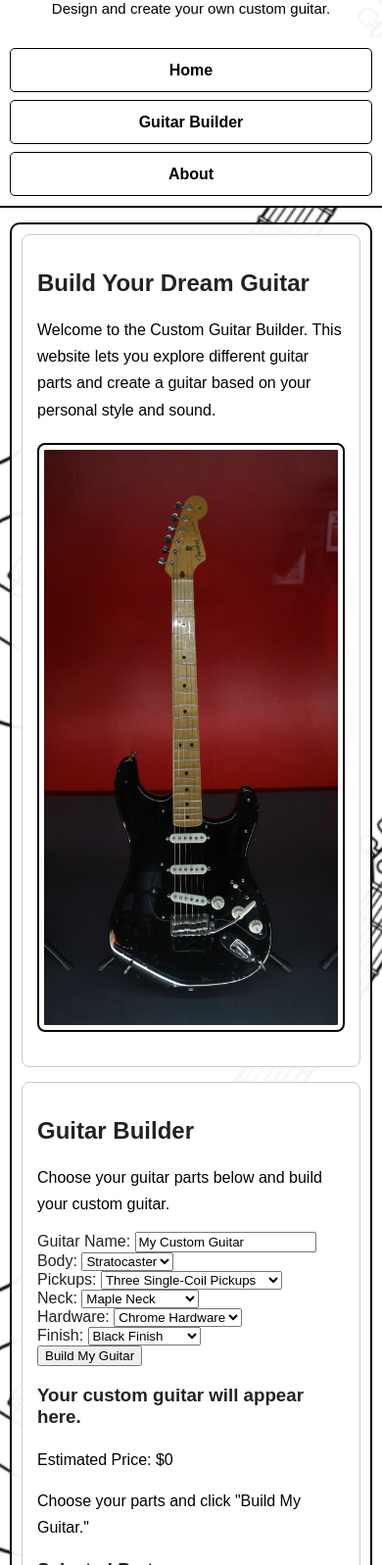
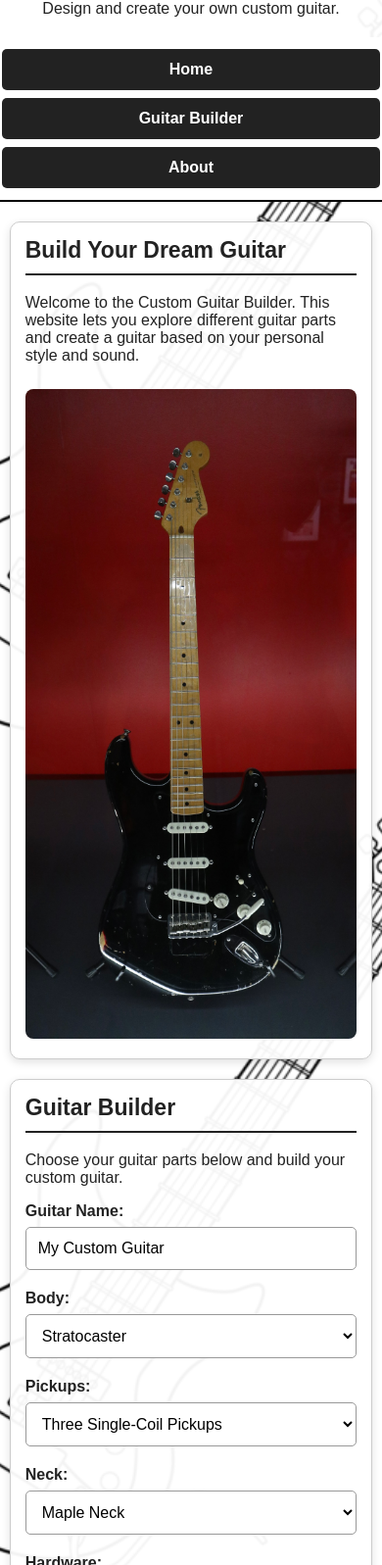
Before and after one commit to Colin-Greenwood/Guitar-Builder-and-Visualizer-, a plain HTML site: page index.html in a window 390 px wide. Shown: the part 79-1676 px from the top of the page at 98% size. Drawn offline with Linux system fonts and the light colour scheme.

Commit message:
Update style.css for layout and design enhancements
Refactor CSS for improved layout and styling.

````diff
--- a/style.css
+++ b/style.css
@@ -1,3 +1,4 @@
+```css
 /* ================================= */
 /* General Page Setup */
 /* ================================= */
@@ -6,8 +7,9 @@
     box-sizing: border-box;
 }
 
-
-/* Page Background */
+html {
+    scroll-behavior: smooth;
+}
 
 body {
     background-color: #f2f2f2;
@@ -30,38 +32,31 @@ body {
 
 header {
     background-color: rgba(255, 255, 255, 0.95);
-    color: #000000;
-
     text-align: center;
-
     padding: 30px;
 }
 
 header h1 {
-    color: #000000;
-
-    margin: 0;
-
     font-size: 40px;
+    margin: 0 0 10px 0;
 }
 
 header p {
-    color: #000000;
-
     font-size: 18px;
+    margin: 0;
 }
 
 
 /* ================================= */
-/* Navigation */
+/* Navigation - PC VERSION */
 /* ================================= */
 
 nav {
-    background-color: #ffffff;
+    background-color: white;
 
-    display: grid;
-
-    grid-template-columns: repeat(3, 1fr);
+    display: flex;
+    justify-content: center;
+    align-items: center;
 
     gap: 10px;
 
@@ -74,53 +69,38 @@ nav {
 }
 
 nav a {
-    display: block;
+    display: inline-block;
 
-    color: #000000;
+    background-color: #222222;
+    color: white;
 
-    font-family: Arial, Helvetica, sans-serif;
+    text-decoration: none;
 
-    font-size: 17px;
+    padding: 12px 30px;
+
+    border-radius: 5px;
 
     font-weight: bold;
 
-    text-decoration: none;
-
-    padding: 10px 12px;
-
-    margin: 0;
-
-    border-radius: 5px;
+    transition: background-color 0.2s ease,
+                transform 0.2s ease;
 }
 
-
-/* Navigation Hover Effect */
-
 nav a:hover {
-    background-color: #000000;
-
-    color: #ffffff;
+    background-color: #555555;
+    transform: translateY(-2px);
 }
 
 
 /* ================================= */
-/* Main Content - PC VERSION */
+/* Main Content */
 /* ================================= */
 
 main {
-    background-color: rgba(255, 255, 255, 0.95);
-
     width: 90%;
-
-    max-width: 900px;
+    max-width: 1000px;
 
     margin: 30px auto;
-
-    padding: 30px;
-
-    border: 2px solid #000000;
-
-    border-radius: 10px;
 }
 
 
@@ -128,86 +108,211 @@ main {
 /* Sections */
 /* ================================= */
 
-section {
-    margin-bottom: 25px;
+.section-card {
+    background-color: rgba(255, 255, 255, 0.95);
+
+    padding: 30px;
+
+    margin-bottom: 30px;
+
+    border: 1px solid #cccccc;
+    border-radius: 10px;
+
+    box-shadow: 0 3px 10px rgba(0, 0, 0, 0.12);
+}
+
+.section-card h2 {
+    margin-top: 0;
+
+    font-size: 30px;
+
+    border-bottom: 2px solid #222222;
+
+    padding-bottom: 10px;
+}
+
+.section-card h3 {
+    font-size: 22px;
+}
+
+
+/* ================================= */
+/* Home Guitar Image */
+/* ================================= */
+
+#guitarImage {
+    display: block;
+
+    width: 100%;
+    max-width: 700px;
+
+    height: auto;
+
+    margin: 25px auto 5px auto;
+
+    border-radius: 8px;
+
+    transition: transform 0.3s ease,
+                box-shadow 0.3s ease;
+}
+
+
+/* ================================= */
+/* Builder Controls */
+/* ================================= */
+
+.builder-control {
+    margin-bottom: 20px;
+}
+
+.builder-control label {
+    display: block;
+
+    font-weight: bold;
+
+    margin-bottom: 7px;
+}
+
+.builder-control input,
+.builder-control select {
+    width: 100%;
+
+    padding: 12px;
+
+    font-size: 16px;
+
+    border: 1px solid #999999;
+
+    border-radius: 5px;
+
+    background-color: white;
+}
+
+.builder-control input:focus,
+.builder-control select:focus {
+    outline: 2px solid #222222;
+}
+
+
+/* ================================= */
+/* Build Button */
+/* ================================= */
+
+#buildButton {
+    display: block;
+
+    width: 100%;
+
+    padding: 15px;
+
+    margin-top: 10px;
+
+    background-color: #222222;
+    color: white;
+
+    border: none;
+    border-radius: 6px;
+
+    font-size: 18px;
+    font-weight: bold;
+
+    cursor: pointer;
+
+    transition: background-color 0.2s ease,
+                transform 0.2s ease;
+}
+
+#buildButton:hover {
+    background-color: #444444;
+
+    transform: translateY(-2px);
+}
+
+#buildButton:active {
+    transform: translateY(0);
+}
+
+
+/* ================================= */
+/* Build Result */
+/* ================================= */
+
+.build-result {
+    background-color: #f2f2f2;
 
     padding: 20px;
+
+    margin-top: 25px;
+
+    border: 2px solid #cccccc;
+
+    border-radius: 8px;
+}
+
+.build-result h3 {
+    margin-top: 0;
+}
+
+
+/* ================================= */
+/* Visual State */
+/* ================================= */
+
+/*
+    JavaScript adds this class when a guitar
+    has successfully been built.
+*/
+
+.built {
+    border-color: #222222;
+
+    background-color: #e8e8e8;
+
+    box-shadow: 0 0 12px rgba(0, 0, 0, 0.2);
+
+    transform: scale(1.01);
+
+    transition: all 0.3s ease;
+}
+
+
+/* ================================= */
+/* Selected Image State */
+/* ================================= */
+
+.guitar-selected {
+    box-shadow: 0 0 20px rgba(0, 0, 0, 0.35);
+
+    transform: scale(1.02);
+}
+
+
+/* ================================= */
+/* Parts List */
+/* ================================= */
+
+.parts-container {
+    margin-top: 25px;
+
+    padding: 20px;
+
+    background-color: #fafafa;
 
     border: 1px solid #cccccc;
 
     border-radius: 8px;
-
-    background-color: #ffffff;
 }
 
-
-/* About Section */
-
-#about {
-    margin-bottom: 0;
+.parts-container h3 {
+    margin-top: 0;
 }
 
-
-/* ================================= */
-/* Paragraph Text */
-/* ================================= */
-
-p {
-    color: #000000;
-
-    font-family: Arial, Helvetica, sans-serif;
-
-    font-size: 16px;
-
-    font-weight: normal;
-
-    line-height: 1.7;
-
-    margin-top: 0;
-
-    margin-bottom: 15px;
+#partsList {
+    padding-left: 25px;
 }
 
-
-/* ================================= */
-/* Lists */
-/* ================================= */
-
-ul {
-    margin: 15px 0;
-
-    padding-left: 30px;
-}
-
-li {
-    color: #000000;
-
-    font-size: 16px;
-
-    line-height: 1.6;
-
+#partsList li {
     margin-bottom: 8px;
-}
-
-
-/* ================================= */
-/* Images */
-/* ================================= */
-
-img {
-    max-width: 100%;
-
-    height: auto;
-
-    display: block;
-
-    margin: 20px auto;
-
-    padding: 5px;
-
-    border: 2px solid #000000;
-
-    border-radius: 8px;
 }
 
 
@@ -218,41 +323,23 @@ img {
 table {
     width: 100%;
 
-    margin: 20px 0;
-
     border-collapse: collapse;
 
-    border: 2px solid #000000;
+    margin-top: 15px;
+}
+
+th,
+td {
+    border: 1px solid #999999;
+
+    padding: 12px;
+
+    text-align: left;
 }
 
 th {
-    background-color: #000000;
-
-    color: #ffffff;
-
-    font-size: 16px;
-
-    font-weight: bold;
-
-    padding: 12px;
-
-    border: 1px solid #000000;
-}
-
-td {
-    background-color: #f2f2f2;
-
-    color: #000000;
-
-    font-size: 16px;
-
-    padding: 12px;
-
-    border: 1px solid #000000;
-}
-
-tr:hover td {
-    background-color: #dddddd;
+    background-color: #222222;
+    color: white;
 }
 
 
@@ -263,194 +350,123 @@ tr:hover td {
 footer {
     background-color: rgba(255, 255, 255, 0.95);
 
-    color: #000000;
-
     text-align: center;
 
-    margin-top: 30px;
+    padding: 20px;
 
-    padding: 25px;
-
-    border-top: 3px solid #000000;
-}
-
-footer p {
-    color: #000000;
-
-    margin: 0;
-
-    font-size: 14px;
+    border-top: 2px solid #000000;
 }
 
 
 /* ================================= */
-/* MOBILE VERSION */
+/* Mobile Media Query */
 /* ================================= */
 
-@media screen and (max-width: 700px) {
-
-
-    /* ================================= */
-    /* Mobile Header */
-    /* ================================= */
+@media (max-width: 600px) {
 
     header {
-        padding: 20px 10px;
+        padding: 20px 15px;
     }
 
     header h1 {
-        font-size: 28px;
-
-        line-height: 1.2;
+        font-size: 30px;
     }
 
     header p {
-        font-size: 15px;
-
-        line-height: 1.4;
-
-        margin: 5px 0 0 0;
+        font-size: 16px;
     }
 
 
-    /* ================================= */
-    /* Mobile Navigation */
-    /* ================================= */
+    /*
+        Mobile navigation:
+        buttons stack vertically so they
+        do not overlap or run off the screen.
+    */
 
     nav {
-        display: block;
+        flex-direction: column;
 
+        gap: 8px;
+
+        padding: 12px;
+    }
+
+    nav a {
         width: 100%;
 
-        margin: 0;
-
-        padding: 10px;
-
-        background-color: #ffffff;
+        padding: 12px 10px;
 
         text-align: center;
     }
 
-    nav a {
-        display: block;
 
-        width: 100%;
+    main {
+        width: 95%;
 
-        margin: 0 0 8px 0;
-
-        padding: 12px 10px;
-
-        background-color: #ffffff;
-
-        color: #000000;
-
-        text-align: center;
-
-        font-size: 16px;
-
-        font-weight: bold;
-
-        line-height: 1.2;
-
-        text-decoration: none;
-
-        border: 1px solid #000000;
-
-        border-radius: 5px;
-    }
-
-    nav a:last-child {
-        margin-bottom: 0;
-    }
-
-    nav a:hover {
-        background-color: #000000;
-
-        color: #ffffff;
+        margin: 20px auto;
     }
 
 
-    /* ================================= */
-    /* Mobile Main */
-    /* ================================= */
+    .section-card {
+        padding: 20px;
 
-    main {
-        display: grid;
-
-        grid-template-columns: 1fr;
-
-        width: calc(100% - 20px);
-
-        max-width: 900px;
-
-        margin: 15px auto;
-
-        padding: 10px;
-
-        gap: 15px;
+        margin-bottom: 20px;
     }
 
 
-    /* ================================= */
-    /* Mobile Sections */
-    /* ================================= */
-
-    section {
-        width: 100%;
-
-        padding: 15px;
-
-        margin-bottom: 0;
+    .section-card h2 {
+        font-size: 25px;
     }
 
 
-    /* ================================= */
-    /* Mobile About Section */
-    /* ================================= */
-
-    #about {
-        grid-column: 1;
-
-        margin-bottom: 0;
+    #guitarImage {
+        width: 100%;
     }
 
 
-    /* ================================= */
-    /* Mobile Images */
-    /* ================================= */
-
-    img {
-        display: block;
-
-        width: 100%;
-
-        max-width: 100%;
-
-        height: auto;
+    .builder-control input,
+    .builder-control select {
+        font-size: 16px;
     }
 
 
-    /* ================================= */
-    /* Mobile Table */
-    /* ================================= */
+    #buildButton {
+        font-size: 17px;
+    }
+
 
     table {
-        width: 100%;
+        font-size: 14px;
     }
 
     th,
     td {
-        padding: 7px;
+        padding: 8px;
+    }
+}
 
+
+/* ================================= */
+/* Smaller Phones */
+/* ================================= */
+
+@media (max-width: 400px) {
+
+    header h1 {
+        font-size: 26px;
+    }
+
+    .section-card {
+        padding: 15px;
+    }
+
+    .section-card h2 {
+        font-size: 23px;
+    }
+
+    table {
         font-size: 13px;
     }
 
-
-    /* ================================= */
-    /* Mobile Footer */
-    /* ================================= */
-
-    footer {
-        padding: 20px 10px;
-    }
 }
+```
````
